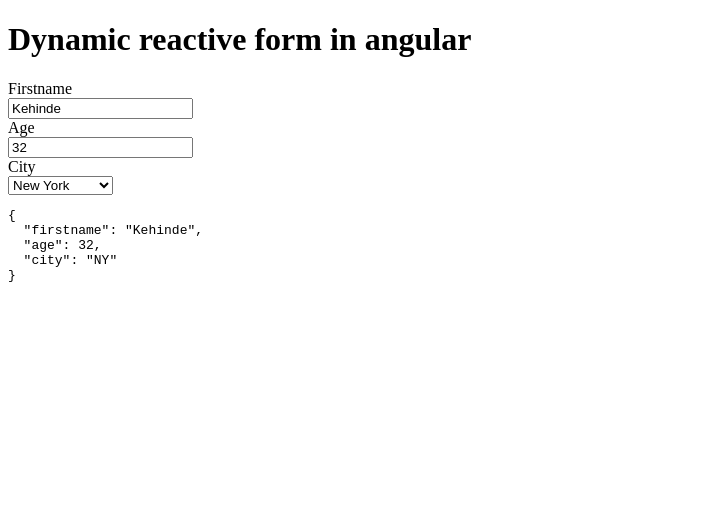
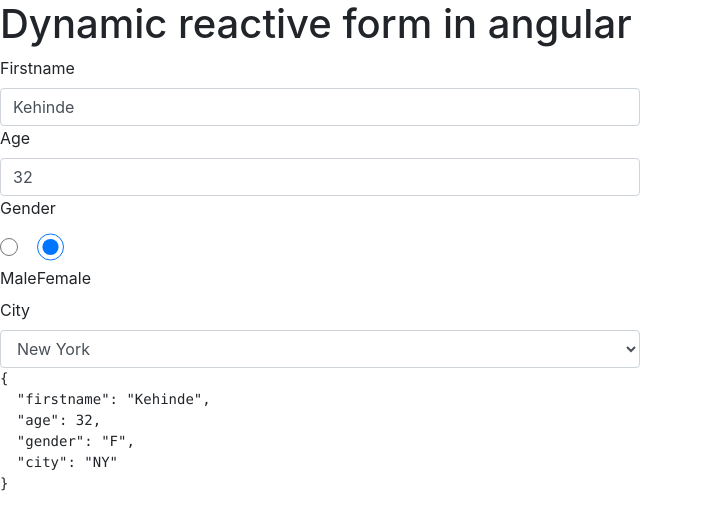
Before and after one commit to kenny007/Dynamic-reactive-forms, an Angular app: page /react in a window 1280 px wide. Shown: the top 530 px of the page, without its empty margins (0-703 px from the left). Built offline with nearby package versions, Linux system fonts and the light colour scheme.

Commit message:
Adds Validation to form

```diff
--- a/angular.json
+++ b/angular.json
@@ -72,13 +72,12 @@
             "tsConfig": "src/tsconfig.spec.json",
             "karmaConfig": "src/karma.conf.js",
             "styles": [
-              "src/styles.css",
-              "./node_modules/bootstrap/dist/css/bootstrap.min.css"
+              "src/styles.css"
             ],
             "scripts": [
-              "./node_modules/jquery/dist/jquery.slim.min.js",
-              "./node_modules/popper.js/dist/popper.min.js",
-              "./node_modules/bootstrap/dist/js/bootstrap.min.js"
+              "node_modules/jquery/dist/jquery.slim.min.js",
+              "node_modules/popper.js/dist/popper.min.js",
+              "node_modules/bootstrap/dist/js/bootstrap.min.js"
             ],
             "assets": [
               "src/favicon.ico",
--- a/src/app/app.component.ts
+++ b/src/app/app.component.ts
@@ -1,3 +1,4 @@
+import { Validators } from '@angular/forms';
 import { Component } from '@angular/core';
 
 @Component({
@@ -13,12 +14,27 @@ export class AppComponent {
     firstname: {
        label:'Firstname',
        value:'Kehinde',
-       type: 'text'
+       type: 'text',
+       validators: {
+         required: true
+       }
     },
     age: {
       label: 'Age',
       value: 32,
-      type: 'number'
+      type: 'number',
+      validators: {
+        min: 18
+      }
+    },
+    gender: {
+      label: 'Gender',
+      value: 'F',
+      type: 'radio',
+      options: [
+        { label:'Male', value: 'M'},
+        { label:'Female', value: 'F'}
+      ]
     },
     city: {
       label: 'City',
--- a/src/app/reative-form/reative-form.component.ts
+++ b/src/app/reative-form/reative-form.component.ts
@@ -1,5 +1,5 @@
 import { Component, Input, OnInit } from '@angular/core';
-import { FormGroup,  FormControl } from '@angular/forms';
+import { FormGroup,  FormControl, Validators } from '@angular/forms';
 
 @Component({
   selector: 'app-dynamic-form',
@@ -9,14 +9,31 @@ import { FormGroup,  FormControl } from '@angular/forms';
       <label class="control-label"> {{prop.label}} </label>
 
       <div [ngSwitch]="prop.type">
-      <input  *ngSwitchCase="'text'" [type]="prop.type" class="form-control" [formControlName]="prop.key">
-      <input  *ngSwitchCase="'number'" [type]="prop.type" class="form-control" [formControlName]="prop.key">
+      <input  *ngSwitchCase="'text'" [type]="prop.type" class="form-control col-md-6" [formControlName]="prop.key">
+      <input  *ngSwitchCase="'number'" [type]="prop.type" class="form-control col-md-6" [formControlName]="prop.key">
 
-      <select *ngSwitchCase="'select'" [formControlName]="prop.key">
+      <div *ngSwitchCase="'radio'">
+      <label *ngFor="let option of prop.options">
+      <input class="form-control col-md-6" type="radio" [name]="prop.key" [formControlName]="prop.key"
+      [value]="option.value">
+          {{ option.label }}
+      </label>
+      </div>
+
+      <select class="form-control col-md-6" *ngSwitchCase="'select'" [formControlName]="prop.key">
        <option *ngFor="let option of prop.options" [value]="option.value">
            {{ option.label }}
        </option>
       </select>
+       </div>
+
+    <div class="alert alert-danger col-md-6" *ngIf="form.get(prop.key).invalid && (form.get(prop.key).dirty || form.get(prop.key).touched)">
+       <div *ngIf="form.get(prop.key).errors.required">
+         You have to provide a value.
+       </div>
+       <div *ngIf="form.get(prop.key).errors.min">
+         You have to provide a value greater or equal to {{ form.get(prop.key).errors.min.min }}
+       </div>
        </div>
       </div>
     </form>
@@ -33,7 +50,7 @@ export class ReativeFormComponent implements OnInit {
   ngOnInit() {
     const formDataObj = {};
     for(const prop of Object.keys(this.formDataObj)) {
-      formDataObj[prop] = new FormControl(this.formDataObj[prop].value);
+      formDataObj[prop] = new FormControl(this.formDataObj[prop].value, this.mapValidator(this.formDataObj[prop].validators));
       this.personProps.push({
         key: prop,
         label: this.formDataObj[prop].label,
@@ -44,4 +61,15 @@ export class ReativeFormComponent implements OnInit {
 
     this.form = new FormGroup(formDataObj);
   }
+  mapValidator(validators){
+    if(validators){
+     return Object.keys(validators).map(validationType => {
+        if(validationType === 'required'){
+          return Validators.required;
+        } else if (validationType === 'min'){
+          return Validators.min(validators[validationType]);
+        }
+     })
+    } else return [];
+  }
 }
--- a/src/styles.css
+++ b/src/styles.css
@@ -1 +1,2 @@
 /* You can add global styles to this file, and also import other style files */
+@import "~bootstrap/dist/css/bootstrap.min.css"
```
